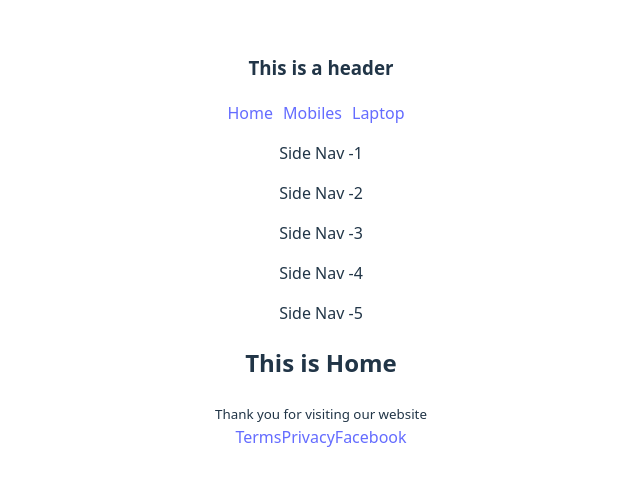
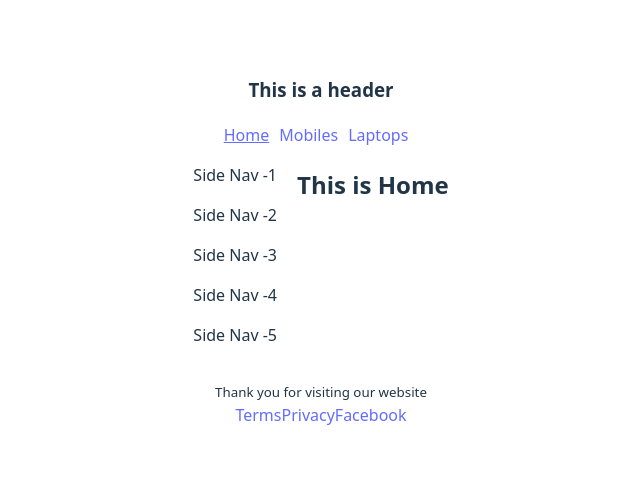
Before and after one commit to rimpakasundi07/Intro-To-React-Router, a React (Vite) app: page / in a window 1280 px wide. Shown: the part 150-636 px from the top of the page, without its empty margins (319-959 px from the left). Built offline with nearby package versions, Linux system fonts and the light colour scheme.

Commit message:
add navigation header with React Router links

```diff
--- a/src/componets/Header/Header.jsx
+++ b/src/componets/Header/Header.jsx
@@ -1,5 +1,5 @@
 import React from "react";
-import { Link } from "react-router";
+import { Link, NavLink } from "react-router";
 import "./Header.css";
 
 const Header = () => {
@@ -7,9 +7,9 @@ const Header = () => {
     <div>
       <h3>This is a header</h3>
       <nav>
-        <Link to="/">Home</Link>
-        <Link to="/mobiles">Mobiles</Link>
-        <Link to="/laptop">Laptop</Link>
+        <NavLink to="/">Home</NavLink>
+        <NavLink to="/mobiles">Mobiles</NavLink>
+        <NavLink to="/laptops">Laptops</NavLink>
       </nav>
     </div>
   );
--- a/src/componets/Root/Root.css
+++ b/src/componets/Root/Root.css
@@ -2,3 +2,7 @@
   display: flex;
   gap: 20px;
 }
+
+nav a.active {
+  text-decoration: underline;
+}
--- a/src/componets/Root/Root.jsx
+++ b/src/componets/Root/Root.jsx
@@ -9,7 +9,7 @@ const Root = () => {
   return (
     <div>
       <Header></Header>
-      <div>
+      <div className="root-main">
         <Sidebar></Sidebar>
         <Outlet></Outlet>
       </div>
```
